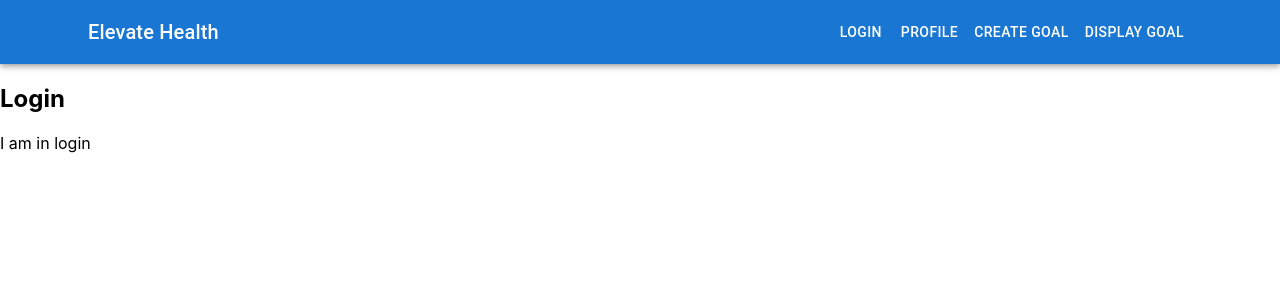
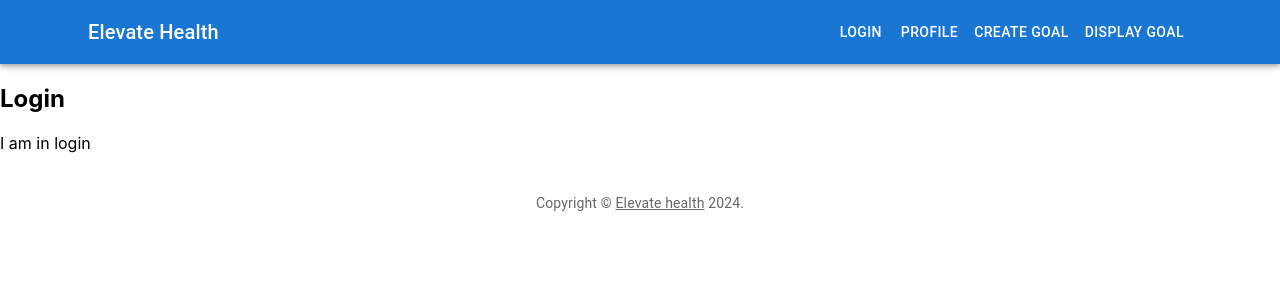
Before and after one commit to akaash11/health-fitness-app, a React (Create React App) app: page / in a window 1280 px wide. Shown: the top 300 px of the page. Built offline with nearby package versions, Linux system fonts and the light colour scheme.

Commit message:
Create Copyright footer

```diff
--- a/src/App.js
+++ b/src/App.js
@@ -7,6 +7,7 @@ import UserDetails from './pages/User/UserDetails';
 import UserProfile from './pages/User/UserProfile';
 import CreateGoal from './pages/Goals/CreateGoal';
 import DisplayGoal from './pages/Goals/DisplayGoal';
+import Copyright from './components/Copyright';
 
 const App = () => {
   return (
@@ -21,6 +22,7 @@ const App = () => {
         <Route path="/display-goal" element={<DisplayGoal />} />
         <Route path="/" element={<Login />} />
       </Routes>
+      <Copyright sx={{ mt: 5 }} />
     </BrowserRouter>
   );
 }
--- /dev/null
+++ b/src/components/Copyright.js
@@ -0,0 +1,17 @@
+import React from 'react';
+import Link from '@mui/material/Link';
+import Typography from '@mui/material/Typography';
+
+const Copyright = (props) => {
+    return (
+      <Typography variant="body2" color="text.secondary" align="center" {...props}>
+        {'Copyright © '}
+        <Link color="inherit" href="/login">
+          Elevate health
+        </Link>{' '}
+        {new Date().getFullYear()}
+        {'.'}
+      </Typography>
+    );
+}
+export default Copyright;
```
